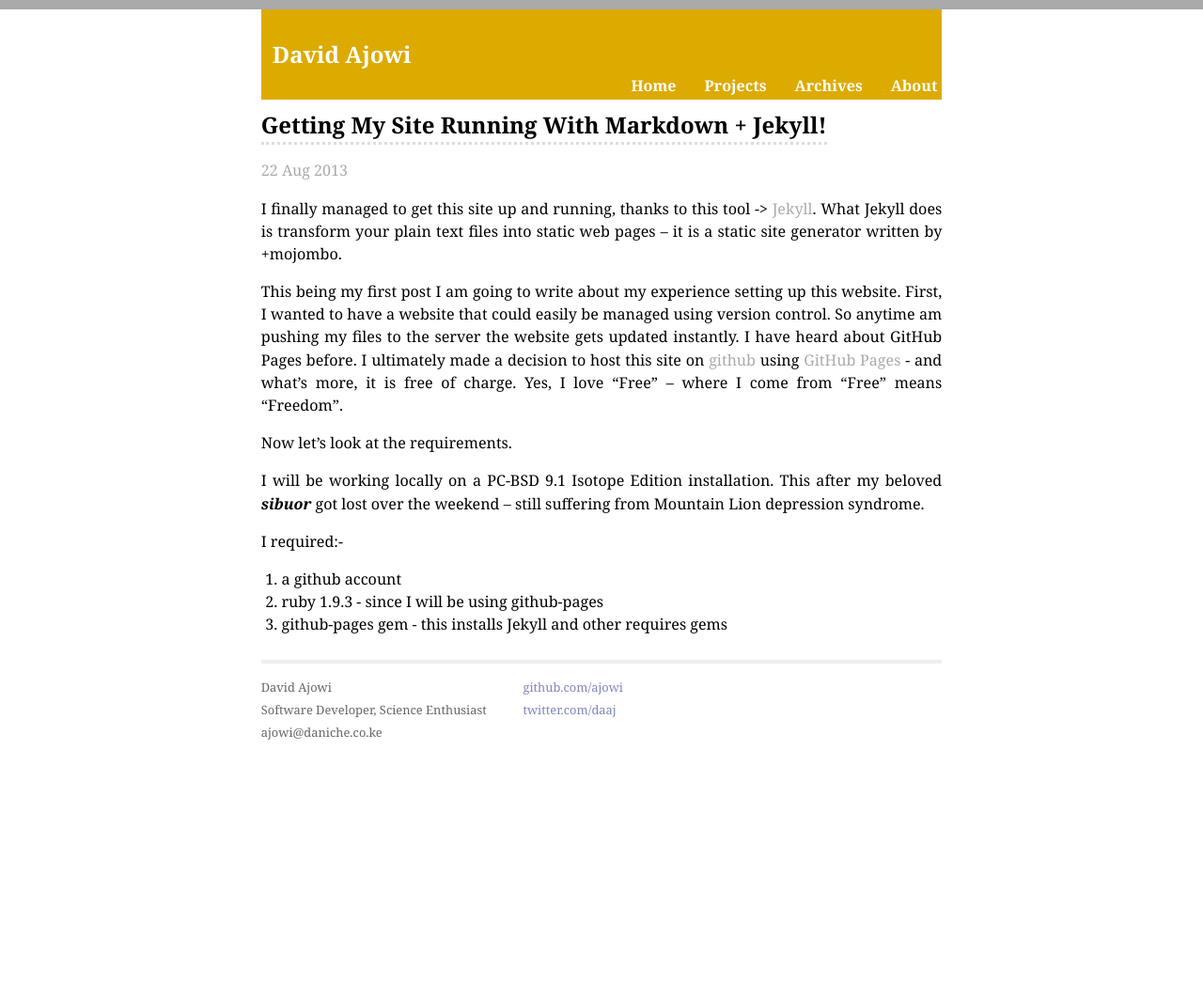
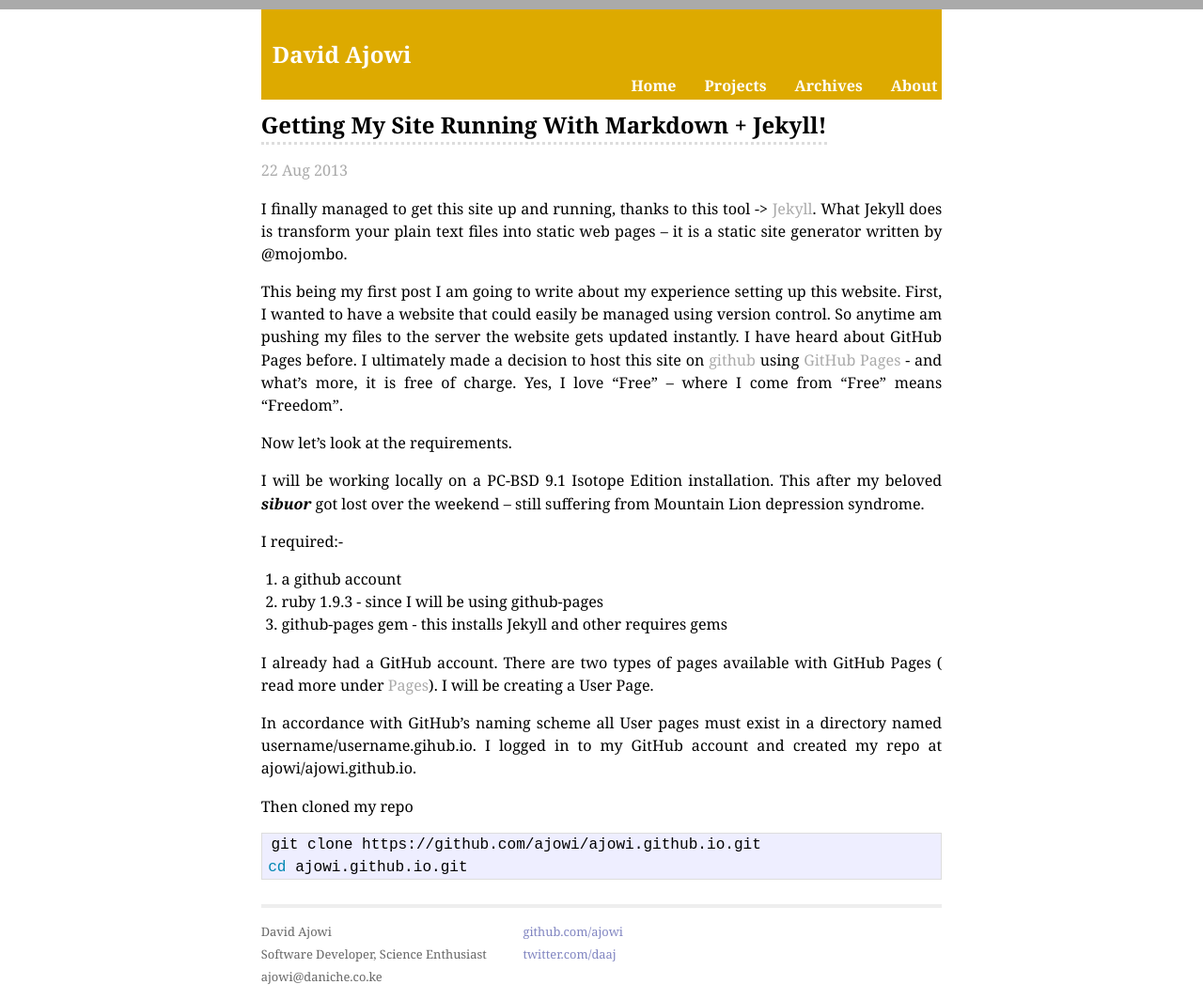
Before and after one commit to ajowi/ajowi.github.io, a Jekyll site: the page built from _posts/2013-08-22-getting-my-site-running-with-markdown-and-jekyll.md, in a window 1280 px wide. Shown: the whole page at 94% size. Built offline with Jekyll 4.4.1, drawn with Linux system fonts in a browser that asks for light colours; Markdown is read by kramdown in place of the engine named in the settings; before the commit the page ends 910 px from its top, so only the background shows below that.

Commit message:
Update 2013-08-22-getting-my-site-running-with-markdown-and-jekyll.md

````diff
--- a/_posts/2013-08-22-getting-my-site-running-with-markdown-and-jekyll.md
+++ b/_posts/2013-08-22-getting-my-site-running-with-markdown-and-jekyll.md
@@ -5,7 +5,7 @@ date:   2013-08-22 10:45:14
 categories: jekyll markdown
 ---
 
-I finally managed to get this site up and running, thanks to this tool -> [Jekyll](http://jekyllrb.com/). What Jekyll does is transform your plain text files into static web pages -- it is a static site generator written by +mojombo.
+I finally managed to get this site up and running, thanks to this tool -> [Jekyll](http://jekyllrb.com/). What Jekyll does is transform your plain text files into static web pages -- it is a static site generator written by @mojombo.
 
 This being my first post I am going to write about my experience setting up this website. First, I wanted to have a website that could easily be managed using version control. So anytime am pushing my files to the server the website gets updated instantly. I have heard about GitHub Pages before. I ultimately made a decision to host this site on [github](http://github.com) using [GitHub Pages](http://pages.github.com) - and what's more, it is free of charge. Yes, I love "Free" -- where I come from "Free" means "Freedom".
 
@@ -18,3 +18,14 @@ I required:-
 1. a github account
 2. ruby 1.9.3 - since I will be using github-pages
 3. github-pages gem - this installs Jekyll and other requires gems
+
+I already had a GitHub account. There are two types of pages available with GitHub Pages ( read more under [Pages](https://help.github.com/articles/user-organization-and-project-pages)). I will be creating a User Page.
+
+In accordance with GitHub's naming scheme all User pages must exist in a directory named username/username.gihub.io. I logged in to my GitHub account and created my repo at ajowi/ajowi.github.io.
+
+Then cloned my repo
+
+```bash
+git clone https://github.com/ajowi/ajowi.github.io.git
+cd ajowi.github.io.git
+```
````
